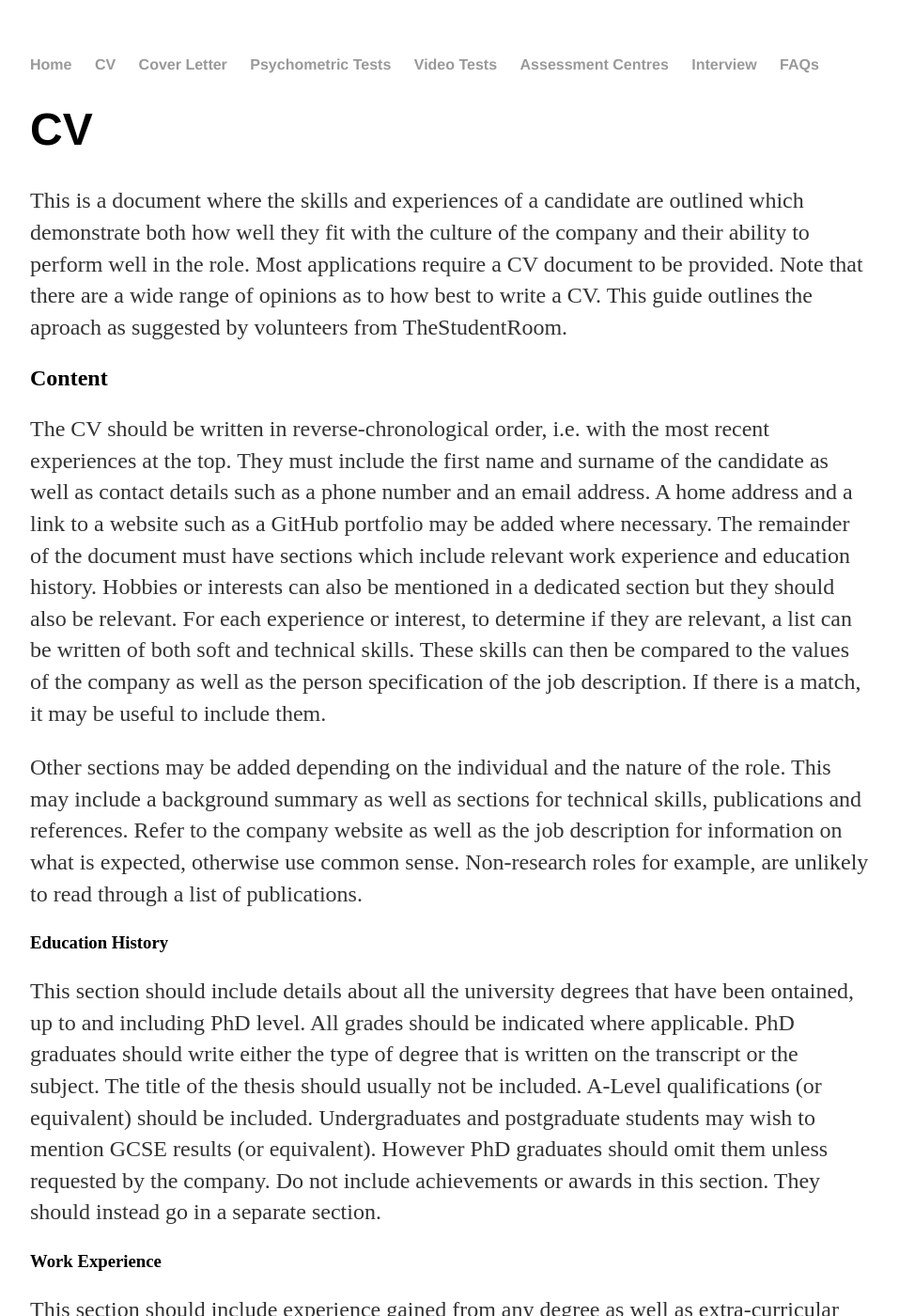
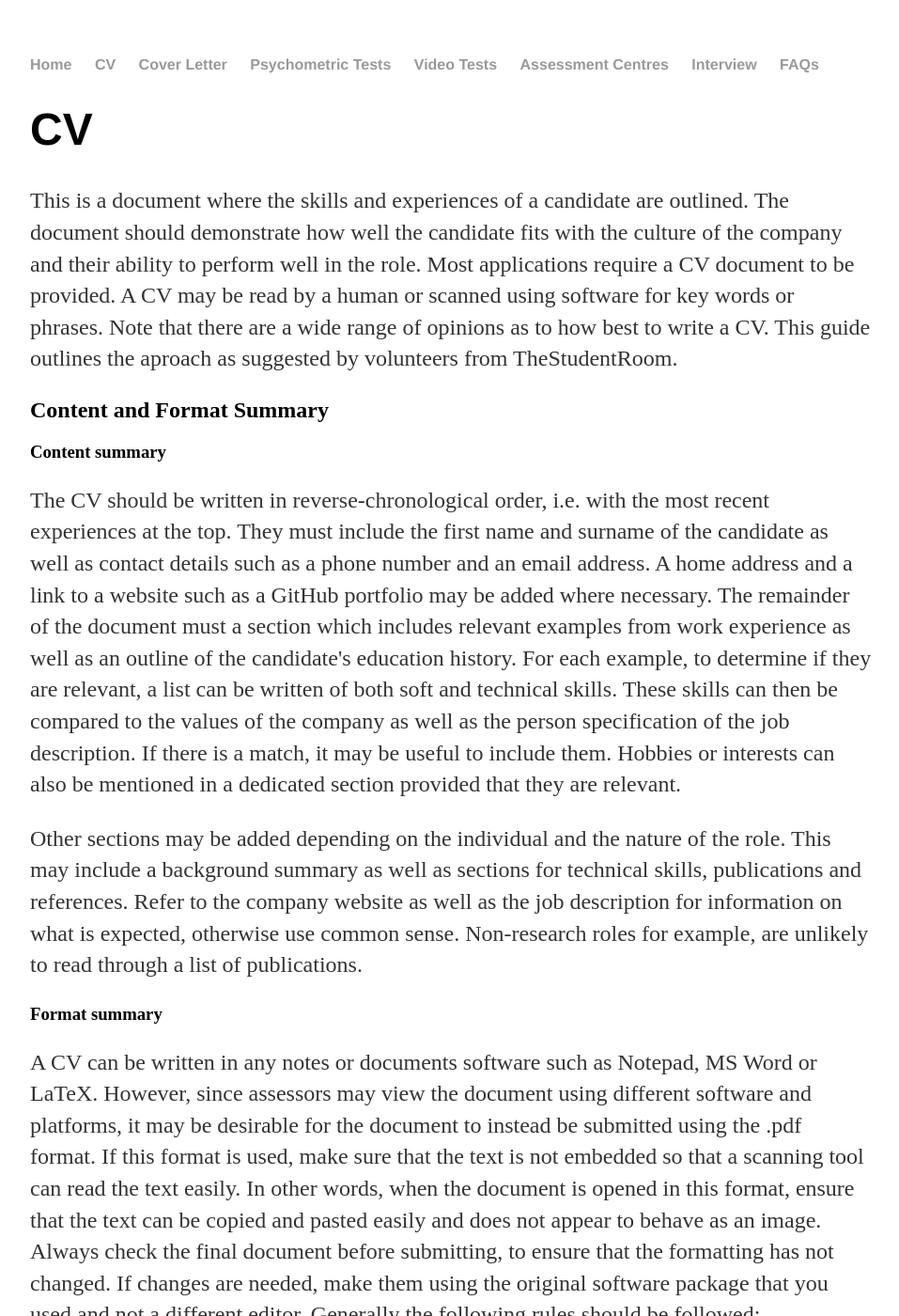
Before and after one commit to pa5411/Graduate-Job-Help, a Jekyll site: the page built from cv.html, in a window 1280 px wide and 1400 px high. Shown: the whole window at 94% size, without its empty margins (160-1117 px from the left). Built offline with Jekyll 4.4.1, drawn with Linux system fonts in a browser that asks for light colours; some of the changed text lies outside the part shown.

Commit message:
Update cv.html

```diff
--- a/cv.html
+++ b/cv.html
@@ -5,13 +5,40 @@ date: 2021-06-15
 ---
 <div class="blurb">
         <h1>CV</h1>
-        <p> This is a document where the skills and experiences of a candidate are outlined which demonstrate both how well they fit with the culture of the company and their ability to perform well in the role. Most applications require a CV document to be provided. Note that there are a wide range of opinions as to how best to write a CV. This guide outlines the aproach as suggested by volunteers from TheStudentRoom. </p>
+        <p> This is a document where the skills and experiences of a candidate are outlined. The document should demonstrate how well the candidate fits with the culture of the company and their ability to perform well in the role. Most applications require a CV document to be provided. A CV may be read by a human or scanned using software for key words or phrases. Note that there are a wide range of opinions as to how best to write a CV. This guide outlines the aproach as suggested by volunteers from TheStudentRoom. </p>
 
-        <h2> Content </h2>
+        <h2> Content and Format Summary</h2>
 
-        <p> The CV should be written in reverse-chronological order, i.e. with the most recent experiences at the top. They must include the first name and surname of the candidate as well as contact details such as a phone number and an email address. A home address and a link to a website such as a GitHub portfolio may be added where necessary. The remainder of the document must have sections which include relevant work experience and education history. Hobbies or interests can also be mentioned in a dedicated section but they should also be relevant. For each experience or interest, to determine if they are relevant, a list can be written of both soft and technical skills. These skills can then be compared to the values of the company as well as the person specification of the job description. If there is a match, it may be useful to include them.  </p>
+        <h3> Content summary </h3>
+
+        <p> The CV should be written in reverse-chronological order, i.e. with the most recent experiences at the top. They must include the first name and surname of the candidate as well as contact details such as a phone number and an email address. A home address and a link to a website such as a GitHub portfolio may be added where necessary. The remainder of the document must a section which includes relevant examples from work experience as well as an outline of the candidate's education history. For each example, to determine if they are relevant, a list can be written of both soft and technical skills. These skills can then be compared to the values of the company as well as the person specification of the job description. If there is a match, it may be useful to include them. Hobbies or interests can also be mentioned in a dedicated section provided that they are relevant.  </p>
 
         <p> Other sections may be added depending on the individual and the nature of the role. This may include a background summary as well as sections for technical skills, publications and references. Refer to the company website as well as the job description for information on what is expected, otherwise use common sense. Non-research roles for example, are unlikely to read through a list of publications. </p>
+
+        <h3> Format summary </h3>
+
+        <p> A CV can be written in any notes or documents software such as Notepad, MS Word or LaTeX. However, since assessors may view the document using different software and platforms, it may be desirable for the document to instead be submitted using the .pdf format. If this format is used, make sure that the text is not embedded so that a scanning tool can read the text easily. In other words, when the document is opened in this format, ensure that the text can be copied and pasted easily and does not appear to behave as an image. Always check the final document before submitting, to ensure that the formatting has not changed. If changes are needed, make them using the original software package that you used and not a different editor. Generally the following rules should be followed: </p>
+
+        <ul>
+                <li> Use black colour only. </li>
+                <li> Only headings and titles should be in bold. </li>
+                <li> Avoid using tables as this may intefere with the scanning tool. </li>
+                <li> Avoid any graphics, including photos. Use a portfolio hosted on a website instead if necessary. </li>
+                <li> Avoid paragraphs and use bullet points instead, except for any background summary. </li>
+                <li> Use plain simple english. Avoid text speak. </li>
+                <li> Avoid most abbreviations unless they are universally known e.g. MS Word. </li>
+                <li> All CV's should ideally be one page and no greater than two pages, with the exception of applications to academic positions. </li>
+        </ul>
+
+        <p> An example of a typical CV with a fake name, fake contact details and information is shown in the image below. Some simple templates are also provided to download for free and modify accordingly. These are located at the bottom of the article for different formats. </p>
+
+
+
+        <h3> Content Style </h3>
+
+
+
+        <h2> What to write </h2>
 
         <h3> Education History </h3>
 
@@ -63,4 +90,13 @@ date: 2021-06-15
                 <li> Licenses and certifications (*). </li>
         </ul>
 
+        <h2> Template Downloads <h2>
+
+                <ul>
+                        <li> MS Word 365 - </li>
+                        <li> LibreOffice Writer 7.0 - </li>
+                        <li> LaTeX - </li>
+                        <li> Notepad - </li>
+                </ul>
+
 </div><!-- /.blurb -->
```
